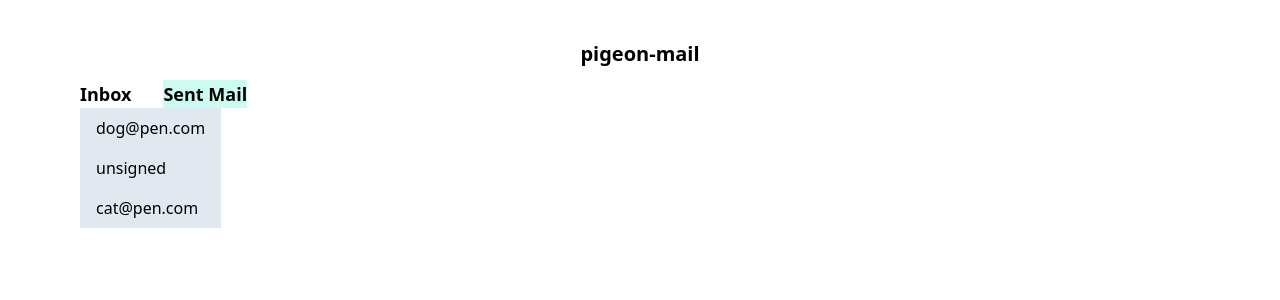
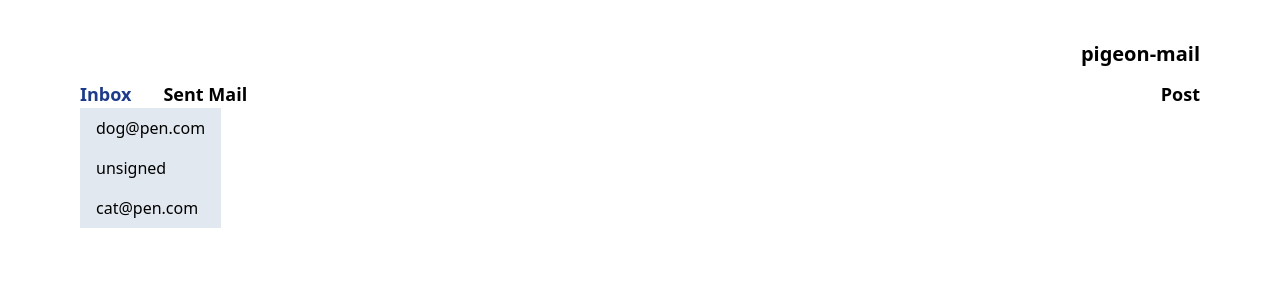
Before and after one commit to sbhbenjamin/pigeon-mail, a Next.js app: page /inbox in a window 1280 px wide. Shown: the top 300 px of the page. Built offline with nearby package versions, Linux system fonts and the light colour scheme.

Commit message:
Refactor header

```diff
--- a/src/components/header/index.tsx
+++ b/src/components/header/index.tsx
@@ -1,10 +1,44 @@
+import Link from 'next/link';
+import { useRouter } from 'next/router';
+
 const Header = () => {
+  const router = useRouter();
+  const isActiveLink = (link: string) => {
+    return link === router.pathname;
+  };
+
+  const navbarLinkStyle = (path: string) =>
+    `${
+      isActiveLink(path) ? 'text-blue-900' : 'text-black'
+    } hover:text-blue-700 transition-all`;
+
   return (
-    <div className="flex justify-center h-10">
-      <a className="text-xl font-black" href="/inbox">
-        pigeon-mail
-      </a>
-    </div>
+    <>
+      <div className="flex justify-end h-10">
+        <Link className="text-xl font-black" href="/inbox">
+          pigeon-mail
+        </Link>
+      </div>
+      <div className="flex justify-between">
+        <div className="flex space-x-8">
+          <div className={navbarLinkStyle('/inbox')}>
+            <Link href="/inbox" className="font-semibold text-lg">
+              Inbox
+            </Link>
+          </div>
+          <div className={navbarLinkStyle('/outbox')}>
+            <Link href="outbox" className="font-semibold text-lg">
+              Sent Mail
+            </Link>
+          </div>
+        </div>
+        <div className={navbarLinkStyle('/post')}>
+          <Link href="post" className="font-semibold text-lg">
+            Post
+          </Link>
+        </div>
+      </div>
+    </>
   );
 };
 
--- a/src/pages/inbox/components/InboxTab/index.tsx
+++ /dev/null
@@ -1,29 +0,0 @@
-import { Mail } from '@/types';
-import { useState } from 'react';
-
-import MailCard from './MailCard';
-import MailContent from './MailContent';
-import { inboxMailStub } from '@/stubs';
-
-export default function InboxTab() {
-  const [selectedMail, setSelectedMail] = useState<Mail>();
-
-  const handleMailCardClick = (mail: Mail) => {
-    setSelectedMail(mail);
-  };
-
-  return (
-    <>
-      <div className="flex space-x-4">
-        <div>
-          {inboxMailStub.map((mail) => (
-            <div key={mail.id}>
-              <MailCard mail={mail} handleClick={handleMailCardClick} />
-            </div>
-          ))}
-        </div>
-        {selectedMail && <MailContent mail={selectedMail} />}
-      </div>
-    </>
-  );
-}
--- a/src/pages/inbox/index.tsx
+++ b/src/pages/inbox/index.tsx
@@ -1,36 +1,29 @@
 import { useState } from 'react';
 
-import { SentMail } from '@/types';
-import InboxTab from './components/InboxTab';
+import { Mail } from '@/types';
+import { inboxMailStub } from '@/stubs';
+import MailCard from './components/InboxTab/MailCard';
+import MailContent from './components/InboxTab/MailContent';
 
-export default function Inbox() {
-  const [selectedTab, setSelectedTab] = useState<string>();
+export default function InboxTab() {
+  const [selectedMail, setSelectedMail] = useState<Mail>();
 
-  const handleSelectInboxTab = () => {
-    setSelectedTab('inbox');
+  const handleMailCardClick = (mail: Mail) => {
+    setSelectedMail(mail);
   };
-
-  const handleSelectSentTab = () => {
-    setSelectedTab('sent');
-  };
-
-  const noTabSelected = !selectedTab;
-  const inboxTabIsSelected = selectedTab === 'inbox';
-  const sentTabIsSelected = selectedTab === 'sent';
 
   return (
     <>
-      <div className="flex space-x-8">
-        <div className="" onClick={handleSelectInboxTab}>
-          <h2 className="font-semibold text-lg">Inbox</h2>
+      <div className="flex space-x-4">
+        <div>
+          {inboxMailStub.map((mail) => (
+            <div key={mail.id}>
+              <MailCard mail={mail} handleClick={handleMailCardClick} />
+            </div>
+          ))}
         </div>
-        <div className="bg-teal-100" onClick={handleSelectSentTab}>
-          <h2 className="font-semibold text-lg">Sent Mail</h2>
-        </div>
+        {selectedMail && <MailContent mail={selectedMail} />}
       </div>
-
-      {(inboxTabIsSelected || noTabSelected) && <InboxTab />}
-      {sentTabIsSelected}
     </>
   );
 }
--- a/src/pages/inbox/components/SentMailTab/index.tsx
+++ b/src/pages/outbox/index.tsx
@@ -1,8 +1,8 @@
-import { SentMail } from '@/types';
 import { useState } from 'react';
 
-import SentMailCard from './SentMailCard';
+import { SentMail } from '@/types';
 import { sentMailStub } from '@/stubs';
+import SentMailCard from './components/SentMailCard';
 
 export default function SentMailTab() {
   const [selectedMail, setSelectedMail] = useState<SentMail>();
@@ -21,7 +21,7 @@ export default function SentMailTab() {
             </div>
           ))}
         </div>
-        {/* {selectedMail && <MailContent mail={selectedMail} />} */}
+        <div>{selectedMail?.to}</div>
       </div>
     </>
   );
--- a/src/pages/post/index.tsx
+++ b/src/pages/post/index.tsx
@@ -1,6 +1,3 @@
 export default function Login() {
-
-  return (
-    <h1>Post</h1>
-  )
+  return <h1>Post</h1>;
 }
```
Also changed, not shown: src/pages/outbox/components/SentMailCard.tsx (renamed from src/pages/inbox/components/SentMailTab/SentMailCard.tsx).
